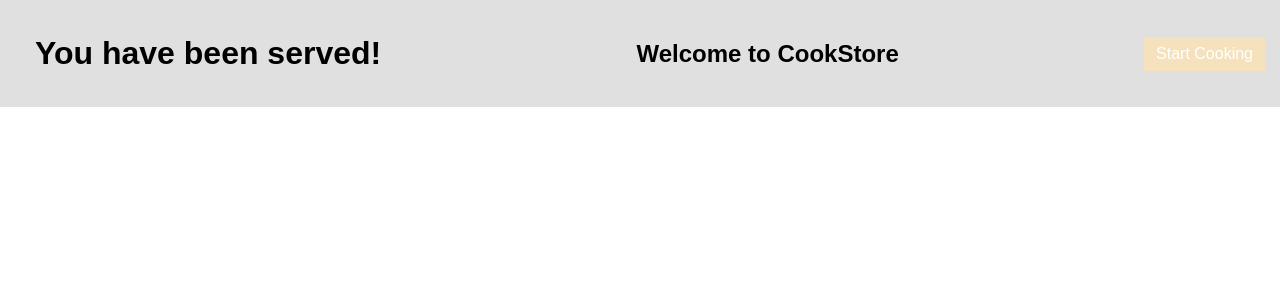
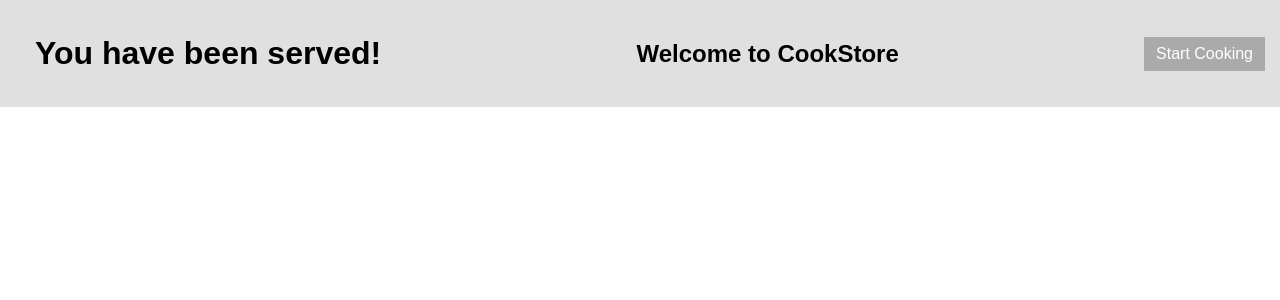
Before and after one commit to smg-lab101/cookstore, a Next.js app: page / in a window 1280 px wide. Shown: the top 300 px of the page. Built offline with nearby package versions, Linux system fonts and the light colour scheme.

Commit message:
Changed buttons back to grey

```diff
--- a/app/globals.css
+++ b/app/globals.css
@@ -23,7 +23,7 @@ body {
 }
 
 .btn {
-  background-color: #f5e2bc;
+  background-color: #aaa;
   padding: 8px 12px;
   border: none;
   color: white;
```
